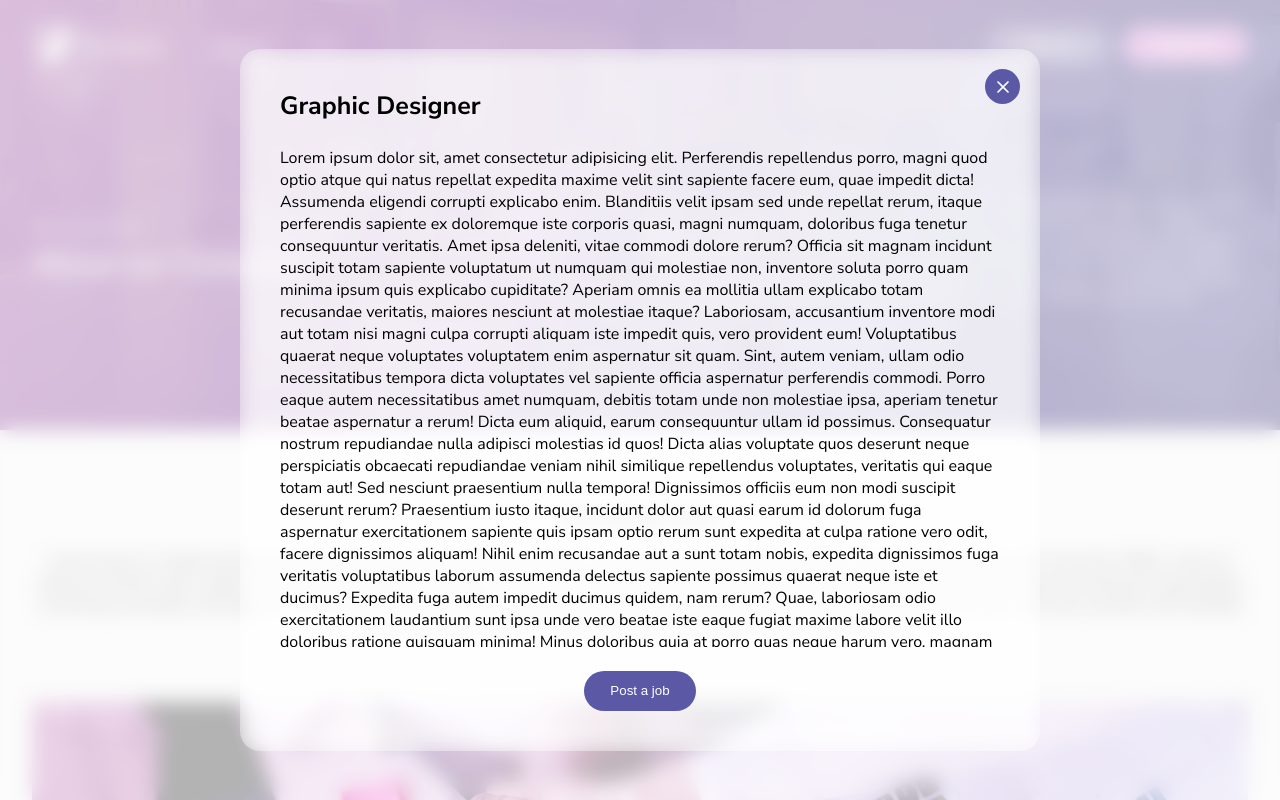
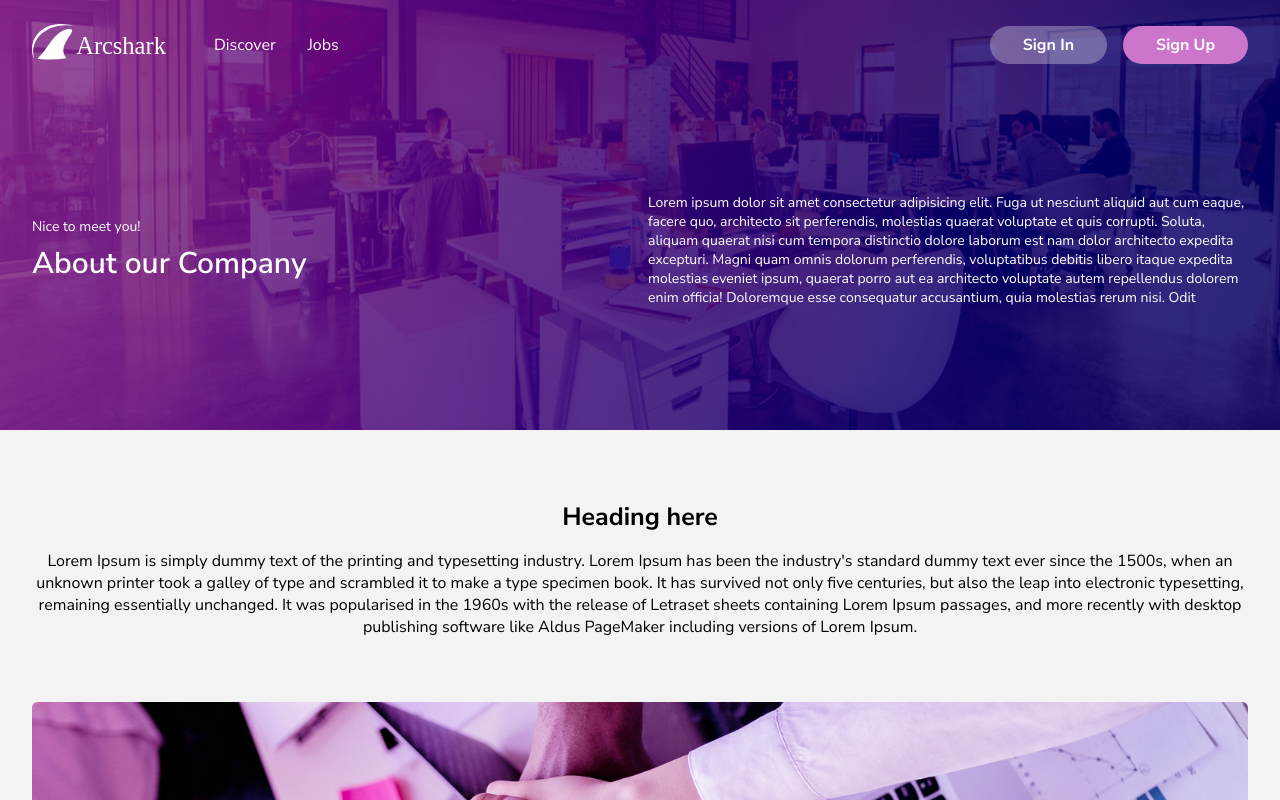
Before and after one commit to MehfoozurRehman/ArcShark, a React (Create React App) app: page /aboutus in a window 1280 px wide. Shown: the top 800 px of the page. Built offline with nearby package versions, Linux system fonts and the light colour scheme.

Commit message:
PostJobDetailsPopup

```diff
--- a/src/App.js
+++ b/src/App.js
@@ -17,7 +17,7 @@ import PrivacyPolicy from "./screens/PrivacyPolicy";
 
 export default function App() {
   const [postJobDetailsPopupVisible, setPostJobDetailsPopupVisible] =
-    useState(true);
+    useState(false);
 
   return (
     <>
--- a/src/components/Popup.js
+++ b/src/components/Popup.js
@@ -33,6 +33,7 @@ function Popup({
                 ? "popup__content__header popup__content__header__center"
                 : "popup__content__header"
             }
+            style={info ? null : { marginBottom: 0 }}
           >
             <div className="popup__content__header__heading">{heading}</div>
             {info ? (
--- a/src/components/PostJobDetailsPopup.js
+++ b/src/components/PostJobDetailsPopup.js
@@ -1,4 +1,5 @@
 import React from "react";
+import { user } from "../assets";
 import Popup from "./Popup";
 
 export default function PostJobDetailsPopup({ onClose }) {
@@ -9,59 +10,86 @@ export default function PostJobDetailsPopup({ onClose }) {
       onClose={onClose}
       onClick={onClose}
     >
-      Lorem ipsum dolor sit, amet consectetur adipisicing elit. Perferendis
-      repellendus porro, magni quod optio atque qui natus repellat expedita
-      maxime velit sint sapiente facere eum, quae impedit dicta! Assumenda
-      eligendi corrupti explicabo enim. Blanditiis velit ipsam sed unde repellat
-      rerum, itaque perferendis sapiente ex doloremque iste corporis quasi,
-      magni numquam, doloribus fuga tenetur consequuntur veritatis. Amet ipsa
-      deleniti, vitae commodi dolore rerum? Officia sit magnam incidunt suscipit
-      totam sapiente voluptatum ut numquam qui molestiae non, inventore soluta
-      porro quam minima ipsum quis explicabo cupiditate? Aperiam omnis ea
-      mollitia ullam explicabo totam recusandae veritatis, maiores nesciunt at
-      molestiae itaque? Laboriosam, accusantium inventore modi aut totam nisi
-      magni culpa corrupti aliquam iste impedit quis, vero provident eum!
-      Voluptatibus quaerat neque voluptates voluptatem enim aspernatur sit quam.
-      Sint, autem veniam, ullam odio necessitatibus tempora dicta voluptates vel
-      sapiente officia aspernatur perferendis commodi. Porro eaque autem
-      necessitatibus amet numquam, debitis totam unde non molestiae ipsa,
-      aperiam tenetur beatae aspernatur a rerum! Dicta eum aliquid, earum
-      consequuntur ullam id possimus. Consequatur nostrum repudiandae nulla
-      adipisci molestias id quos! Dicta alias voluptate quos deserunt neque
-      perspiciatis obcaecati repudiandae veniam nihil similique repellendus
-      voluptates, veritatis qui eaque totam aut! Sed nesciunt praesentium nulla
-      tempora! Dignissimos officiis eum non modi suscipit deserunt rerum?
-      Praesentium iusto itaque, incidunt dolor aut quasi earum id dolorum fuga
-      aspernatur exercitationem sapiente quis ipsam optio rerum sunt expedita at
-      culpa ratione vero odit, facere dignissimos aliquam! Nihil enim recusandae
-      aut a sunt totam nobis, expedita dignissimos fuga veritatis voluptatibus
-      laborum assumenda delectus sapiente possimus quaerat neque iste et
-      ducimus? Expedita fuga autem impedit ducimus quidem, nam rerum? Quae,
-      laboriosam odio exercitationem laudantium sunt ipsa unde vero beatae iste
-      eaque fugiat maxime labore velit illo doloribus ratione quisquam minima!
-      Minus doloribus quia at porro quas neque harum vero, magnam vitae
-      laudantium corrupti adipisci blanditiis asperiores dolores pariatur
-      consectetur natus, dolor necessitatibus deserunt fugit. Repellendus, optio
-      voluptate iure suscipit unde omnis nesciunt beatae fugiat eum adipisci
-      tempora quisquam officia fuga ab. Ab dicta doloremque molestias ducimus
-      vero nam, iure omnis. Beatae quam dicta tempore cum excepturi et dolor
-      deserunt quis expedita illo consectetur cumque odit vitae quaerat fugit
-      eius blanditiis atque deleniti maiores, minus doloremque error accusantium
-      voluptatum! Illum labore quidem, aliquam aperiam iure beatae tempora
-      veritatis accusantium possimus repellendus dolore tempore porro ipsa
-      explicabo accusamus. Eius nihil optio consequuntur minima. Sed cupiditate
-      placeat, nulla laboriosam eos facilis veniam temporibus itaque assumenda!
-      A aliquam perferendis deleniti iusto sequi officiis et aspernatur odio,
-      obcaecati quam, perspiciatis molestias quas in eligendi modi sed culpa.
-      Exercitationem voluptate, numquam, soluta nulla itaque maiores est aliquid
-      iusto ipsa, eius assumenda voluptates. Tenetur rerum modi eaque quo animi
-      laboriosam aspernatur, accusantium ratione at asperiores, eius possimus
-      hic illum quos quasi assumenda deleniti nesciunt exercitationem earum
-      eligendi fugiat ab nam reprehenderit quaerat. Expedita, rem. Laudantium
-      quis nisi laborum libero, ipsa odio velit aliquid ad rerum quaerat
-      distinctio error assumenda eum aspernatur vero doloribus eligendi tempora
-      consequuntur sequi optio esse quod laboriosam aut soluta. Dignissimos
-      natus debitis nisi recusandae id incidunt, velit blanditiis.
+      <div className="post__job__pupup__details">
+        <div className="post__job__pupup__details__left">
+          <div className="post__job__pupup__details__left__info">
+            Lorem ipsum dolor sit amet consectetur adipisicing elit.
+            Reprehenderit labore numquam quasi obcaecati sequi consequuntur
+            dignissimos in! Veritatis, magni cumque, placeat deserunt porro quae
+            aut rem reiciendis ipsum et veniam maiores provident quod
+            reprehenderit dignissimos dolorem! Similique earum eum, eius sed
+            quod nulla. Molestias, debitis amet! Odit delectus ipsa assumenda
+            quod nulla. Molestias, debitis amet! Odit delectus ipsa assumenda
+            quidem nemo, dolorem necessitatibus perferendis nisi laudantium amet
+            quod nulla. Molestias, debitis amet! Odit delectus ipsa assumenda
+            quidem nemo, dolorem necessitatibus perferendis nisi laudantium amet
+            quidem nemo, dolorem necessitatibus perferendis nisi laudantium amet
+          </div>
+          <div className="post__job__pupup__details__left__company">
+            <img
+              src={user}
+              alt="user"
+              className="post__job__pupup__details__left__company__logo"
+            />
+            <div className="post__job__pupup__details__left__company__content">
+              <div className="post__job__pupup__details__left__company__content__heading">
+                Company
+              </div>
+              <div className="post__job__pupup__details__left__company__content__location">
+                <svg
+                  xmlns="http://www.w3.org/2000/svg"
+                  width="12.284"
+                  height="17.548"
+                  viewBox="0 0 12.284 17.548"
+                >
+                  <path
+                    id="Icon_material-location-on"
+                    data-name="Icon material-location-on"
+                    d="M13.642,3A6.137,6.137,0,0,0,7.5,9.142c0,4.606,6.142,11.406,6.142,11.406s6.142-6.8,6.142-11.406A6.137,6.137,0,0,0,13.642,3Zm0,8.335a2.194,2.194,0,1,1,2.194-2.194A2.194,2.194,0,0,1,13.642,11.335Z"
+                    transform="translate(-7.5 -3)"
+                    fill="#5b58a5"
+                  />
+                </svg>
+                Pakistan, punjab
+              </div>
+            </div>
+          </div>
+        </div>
+        <div className="post__job__pupup__details__right">
+          <div className="post__job__pupup__details__right__entry">
+            <div className="post__job__pupup__details__right__entry__heading">
+              Job Type
+            </div>
+            <div className="post__job__pupup__details__right__entry__info">
+              Full Time
+            </div>
+          </div>
+          <div className="post__job__pupup__details__right__entry">
+            <div className="post__job__pupup__details__right__entry__heading">
+              Job Type
+            </div>
+            <div className="post__job__pupup__details__right__entry__info">
+              Full Time
+            </div>
+          </div>
+          <div className="post__job__pupup__details__right__entry">
+            <div className="post__job__pupup__details__right__entry__heading">
+              Job Type
+            </div>
+            <div className="post__job__pupup__details__right__entry__info">
+              Full Time
+            </div>
+          </div>
+          <div className="post__job__pupup__details__right__entry">
+            <div className="post__job__pupup__details__right__entry__heading">
+              Job Type
+            </div>
+            <div className="post__job__pupup__details__right__entry__info">
+              Full Time
+            </div>
+          </div>
+        </div>
+      </div>
     </Popup>
   );
 }
--- a/src/styles/export.scss
+++ b/src/styles/export.scss
@@ -2,3 +2,4 @@
 @import "./home.scss";
 @import "./register.scss";
 @import "./popup.scss";
+@import "./postJobDetailsPopup.scss";
--- a/src/styles/popup.scss
+++ b/src/styles/popup.scss
@@ -96,7 +96,10 @@
 }
 
 @media (max-width: 700px) {
+  .popup__content {
+    padding: 2.5em 25px;
+  }
   .popup__content__children__wrapper {
-    max-height: 400px;
+    max-height: 70vh;
   }
 }
--- /dev/null
+++ b/src/styles/postJobDetailsPopup.scss
@@ -0,0 +1,79 @@
+.post__job__pupup__details {
+  display: flex;
+  justify-content: space-between;
+}
+.post__job__pupup__details__left {
+  width: 75%;
+  border-right: 1px solid black;
+  padding-right: 1em;
+  margin-right: 2em;
+}
+.post__job__pupup__details__left__info {
+  margin-bottom: 1em;
+}
+.post__job__pupup__details__left__company {
+  display: flex;
+  align-items: center;
+}
+.post__job__pupup__details__left__company__logo {
+  margin-right: 1em;
+}
+.post__job__pupup__details__left__company__content {
+  display: flex;
+  flex-direction: column;
+}
+.post__job__pupup__details__left__company__content__heading {
+  font-size: 16px;
+  font-weight: bold;
+  margin-bottom: 0.1em;
+}
+.post__job__pupup__details__left__company__content__location {
+  display: flex;
+  align-items: center;
+  color: #5b58a5;
+}
+.post__job__pupup__details__left__company__content__location svg {
+  margin-right: 0.5em;
+}
+.post__job__pupup__details__right {
+  width: 25%;
+  display: flex;
+  flex-direction: column;
+  justify-content: center;
+}
+.post__job__pupup__details__right__entry {
+  display: flex;
+  flex-direction: column;
+  margin-bottom: 2em;
+}
+.post__job__pupup__details__right__entry__heading {
+  font-size: 14px;
+  color: black;
+}
+.post__job__pupup__details__right__entry__info {
+  color: black;
+  font-size: 18px;
+  font-weight: bold;
+}
+.post__job__pupup__details__right__entry:last-child {
+  margin-bottom: 0em;
+}
+@media (max-width: 700px) {
+  .post__job__pupup__details {
+    flex-direction: column;
+  }
+  .post__job__pupup__details__left {
+    margin-right: 0em;
+    width: 100%;
+    border: none;
+    margin-bottom: 1.5em;
+  }
+  .post__job__pupup__details__right {
+    flex-direction: row;
+    flex-wrap: wrap;
+    width: 100%;
+  }
+  .post__job__pupup__details__right__entry {
+    width: 50%;
+  }
+}
```
